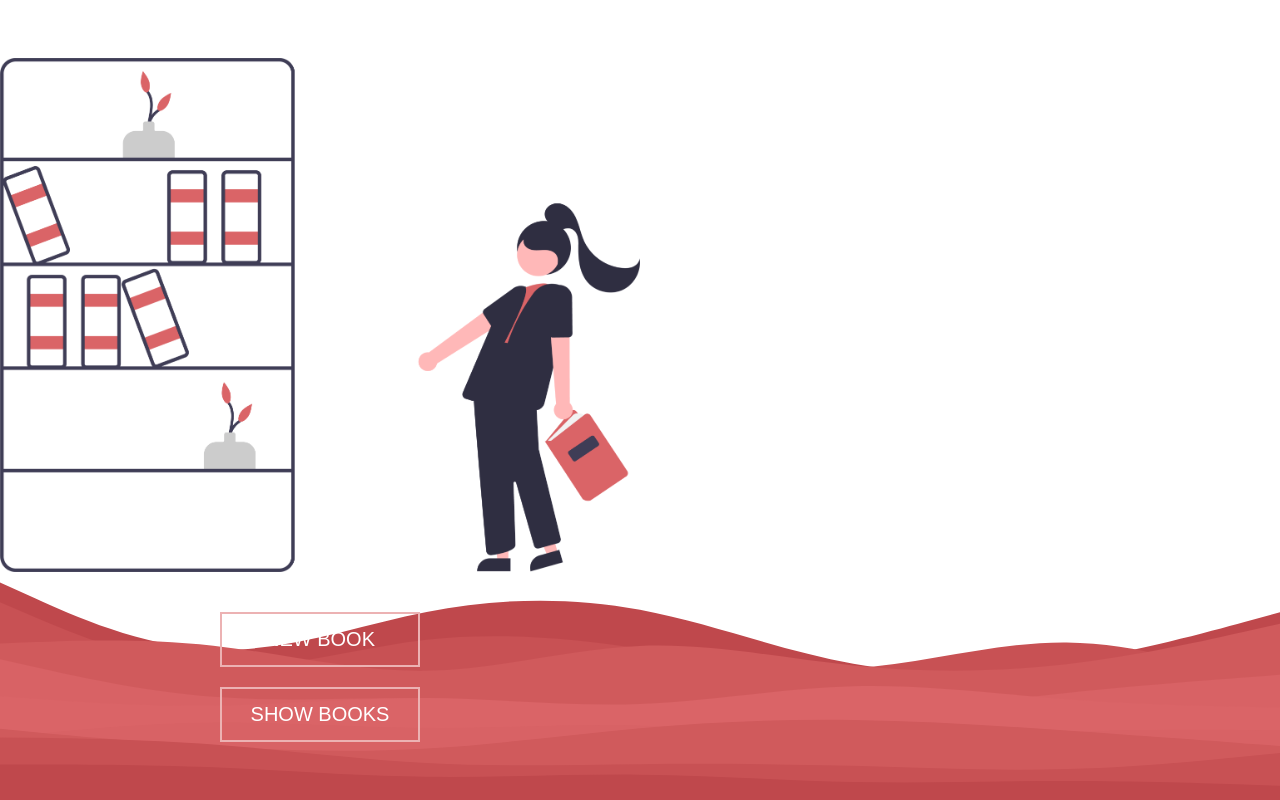
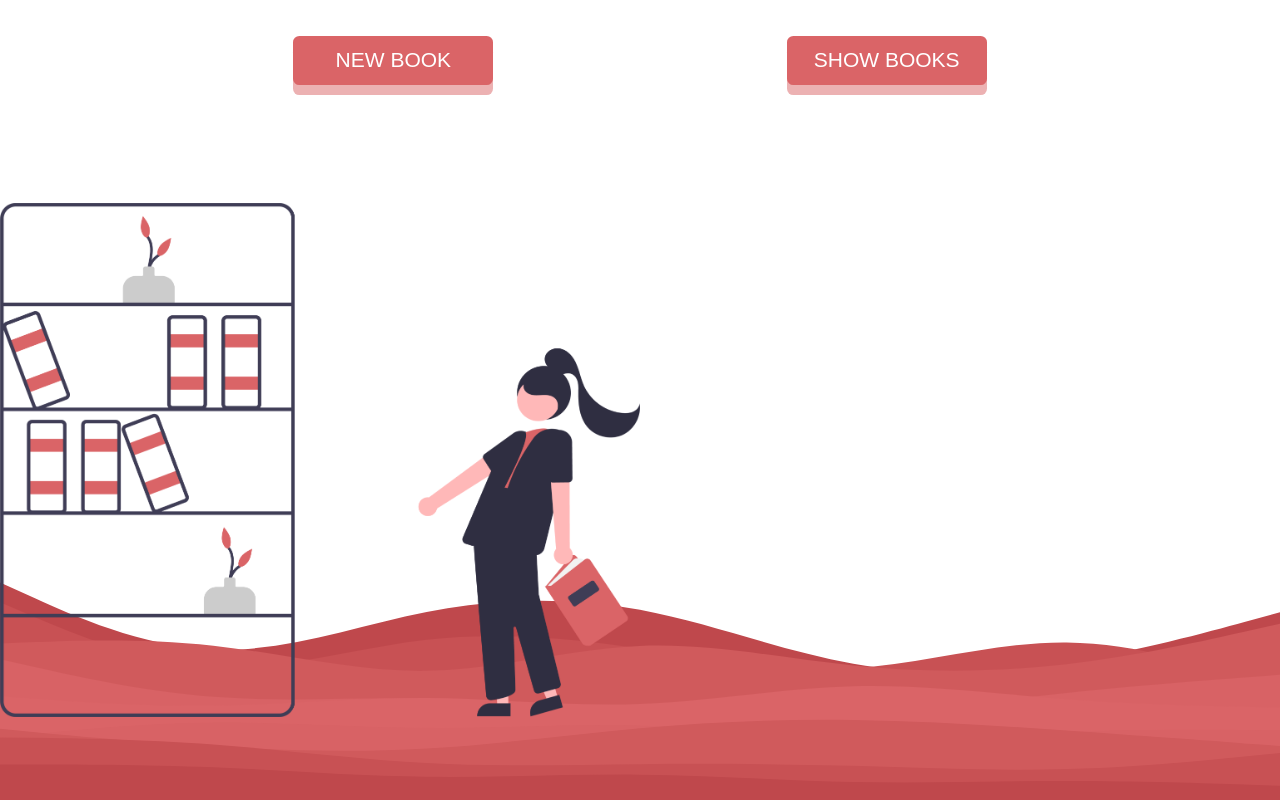
Before and after one commit to WeissRobin/library, a plain HTML site: page app/index.html in a window 1280 px wide. Drawn offline with Linux system fonts and the light colour scheme.

Commit message:
Added CSS

```diff
--- a/app/index.html
+++ b/app/index.html
@@ -29,17 +29,17 @@
                         <input type="radio" name="book-read" id="read-no" value="No">
                     </div>
                 <input type="submit" value="Add Book">
+                </form>
                 <button id="close-book-btn">Close</button>
-                </form>
             </dialog>
         </div>
         <div id="book-app-grid">
-            <section id="control-section">
+            <section id="ui-menu">
+                <button id="new-book-btn">NEW BOOK</button>
+                <button id="show-book-btn">SHOW BOOKS</button>
+            </section>
+            <section id="image-section">
                 <img src="images/borka.png" id="book-woman">
-                <div id="buttons-container">
-                    <button id="new-book-btn">NEW BOOK</button>
-                    <button id="show-book-btn">SHOW BOOKS</button>
-                </div>
             </section>
             <section id="list-section">
             <div id="book-list-container">
--- a/app/js/project-library.js
+++ b/app/js/project-library.js
@@ -3,6 +3,7 @@ const new_book_btn = document.getElementById('new-book-btn');
 const book_form = document.getElementById('book-form');
 const book_list = document.getElementById('book-list');
 const book_show = document.getElementById('show-book-btn');
+const modal_book_form = document.getElementById('modal-book-form');
 
 //JS Code
 let myLibrary = [];
@@ -40,6 +41,7 @@ function booksDisplay() {
 
         //Set data atribute to each book - setting index for them
         book_li.setAttribute('data-book-index', [i]);
+        book_li.classList.add('book-list-card');
 
         book_li.innerText += `Title: ${myLibrary[i].title}
         Author: ${myLibrary[i].author}
@@ -75,14 +77,7 @@ function getRadioValue() {
     return value;
 }
 
-//Shows the form after clicking on a button
-function ShowForm() {
-    book_form.style.display = 'flex';
-}
-
 //EVENT LISTENERS-------------------------------------------------------------
-//Click - Displays book form
-new_book_btn.addEventListener('click', ShowForm);
 
 //Submit - Sends data
 book_form.addEventListener('submit', (e) => {
@@ -99,7 +94,4 @@ book_form.addEventListener('submit', (e) => {
     //Adding a new book
     addBookToLibrary(newBook);
 });
-
-//Change the status of read property
-
 book_show.addEventListener('click', booksDisplay);
--- a/app/scss/_bookgrid.scss
+++ b/app/scss/_bookgrid.scss
@@ -1,18 +1,23 @@
 #book-app-grid {
     display: grid;
     grid-template-areas:
-    'control-section list-section';
+    "ui-menu ui-menu"
+    "image-section list-section";
+    height: 100%;
+    grid-template-rows: 15% 85%;
     grid-template-columns: 1fr 1fr;
-    grid-template-rows: 100% 100%;
-    height: 100%;
     justify-items: center;
     align-items: center;
+}
+
+#ui-menu {
+    grid-area: ui-menu;
 }
 
 #list-section {
     grid-area: list-section;
 }
 
-#control-section {
-    grid-area: control-section;
+#image-section{
+    grid-area: image-section;
 }
--- a/app/scss/_buttonscontainer.scss
+++ /dev/null
@@ -1,32 +0,0 @@
-#buttons-container {
-    display: flex;
-    flex-direction: column;
-    align-items: center;
-    margin-top: 2em;
-
-    button {
-        color: white;
-        background: none;
-        width: 100%;
-        max-width: 200px;
-        font-size: 2rem;
-        padding: .7em;
-        margin-top: 1em;
-        cursor: pointer;
-        outline: none;
-        border: 2px solid $main-color;
-        outline: 2px solid rgba(white, .5);
-        outline-offset: -2px;
-        transition: all 1.2s cubic-bezier(0.19, 1, 0.22, 1);
-        text-shadow: none;
-        box-shadow: inset 0 0 20px rgba(white, 0);
-
-        &:hover {
-            background: none;
-            box-shadow: inset 0 0 20px rgba(white, .5), 0 0 20px rgba(white, .2);
-            border: 2px solid white;
-            outline-color: rgba(white, 0);
-            outline-offset: 15px;
-        }
-    }
-}
--- a/app/scss/_modalbookform.scss
+++ b/app/scss/_modalbookform.scss
@@ -23,7 +23,7 @@
     height: 100%;
     width: 100%;
     transform: scale(1);
-    background-color: rgba(black, .5);
+    background-color: rgba(black, .2);
     animation: unfoldOut 1s forwards;
 }
 
@@ -33,6 +33,6 @@
     left: 0;
     height: 100%;
     width: 100%;
-    background-color: rgba(black, .5);
+    background-color: rgba(black, .2);
     animation: unfoldIn 1s forwards;
 }
--- /dev/null
+++ b/app/scss/_uimenu.scss
@@ -0,0 +1,45 @@
+@import './variables.scss';
+
+#ui-menu {
+    display: flex;
+    flex-direction: row;
+    align-items: center;
+    justify-content: space-evenly;
+    width: 100%;
+
+    button {
+        position: relative;
+        z-index: 0;
+        color: white;
+        background: $ui-color;
+        box-shadow: 0px 10px 0px rgba($ui-color, .5);
+        border-radius: 1px;
+        width: 100%;
+        max-width: 200px;
+        font-size: 2.1rem;
+        padding: .5em 1em;
+        border: 2px solid $ui-color;
+        border-radius: .3em;
+        cursor: pointer;
+
+        &::after {
+            content: '';
+            z-index: -1;
+            position: absolute;
+            top: 0;
+            left: 0;
+            height: 100%;
+            width: 0%;
+            background-color: $ui-color;
+        }
+
+        &:hover {
+            top: 10px;
+            box-shadow: none;
+        }
+
+        &:hover::after {
+            width: 100%;
+        }
+    }
+}
--- a/app/scss/_variables.scss
+++ b/app/scss/_variables.scss
@@ -1 +1,2 @@
 $main-color: #da6467;
+$ui-color: #da6467;
--- a/app/scss/style.scss
+++ b/app/scss/style.scss
@@ -1,9 +1,9 @@
 @import url('https://fonts.googleapis.com/css2?family=Noto+Sans+Chorasmian&display=swap');
 @import './keyframes.scss';
 @import './modalbookform.scss';
-@import './bookgrid';
-@import './variables';
-@import './buttonscontainer';
+@import './bookgrid.scss';
+@import './variables.scss';
+@import './uimenu.scss';
 
 //Basic CSS reset
 html {
@@ -36,7 +36,7 @@ body {
     background-image: url('../images/UI-background.svg');
     background-repeat: no-repeat;
     background-attachment: fixed;
-    background-size: cover;
+    background-size: 100%;
     background-position: bottom;
 }
 //Actual code
```
Also changed, not shown: app/scss/style.css, 1 other file.
